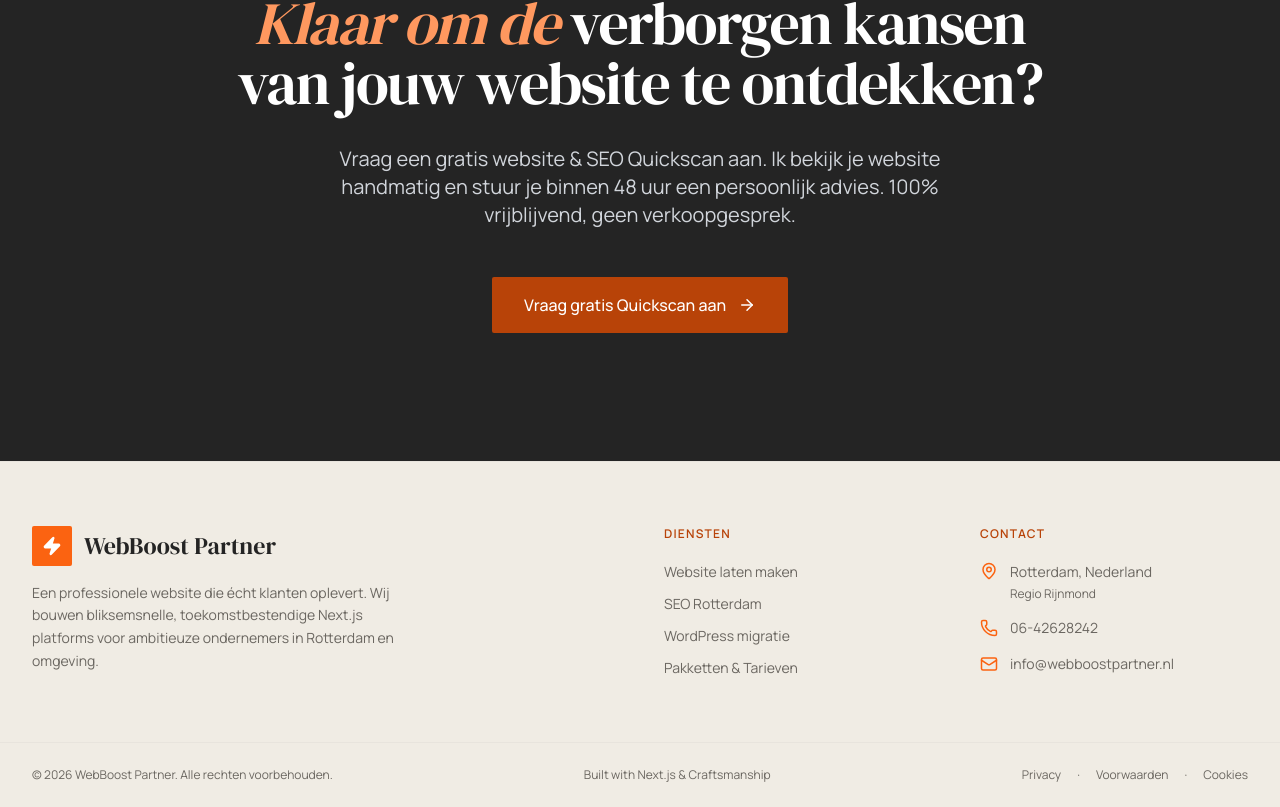
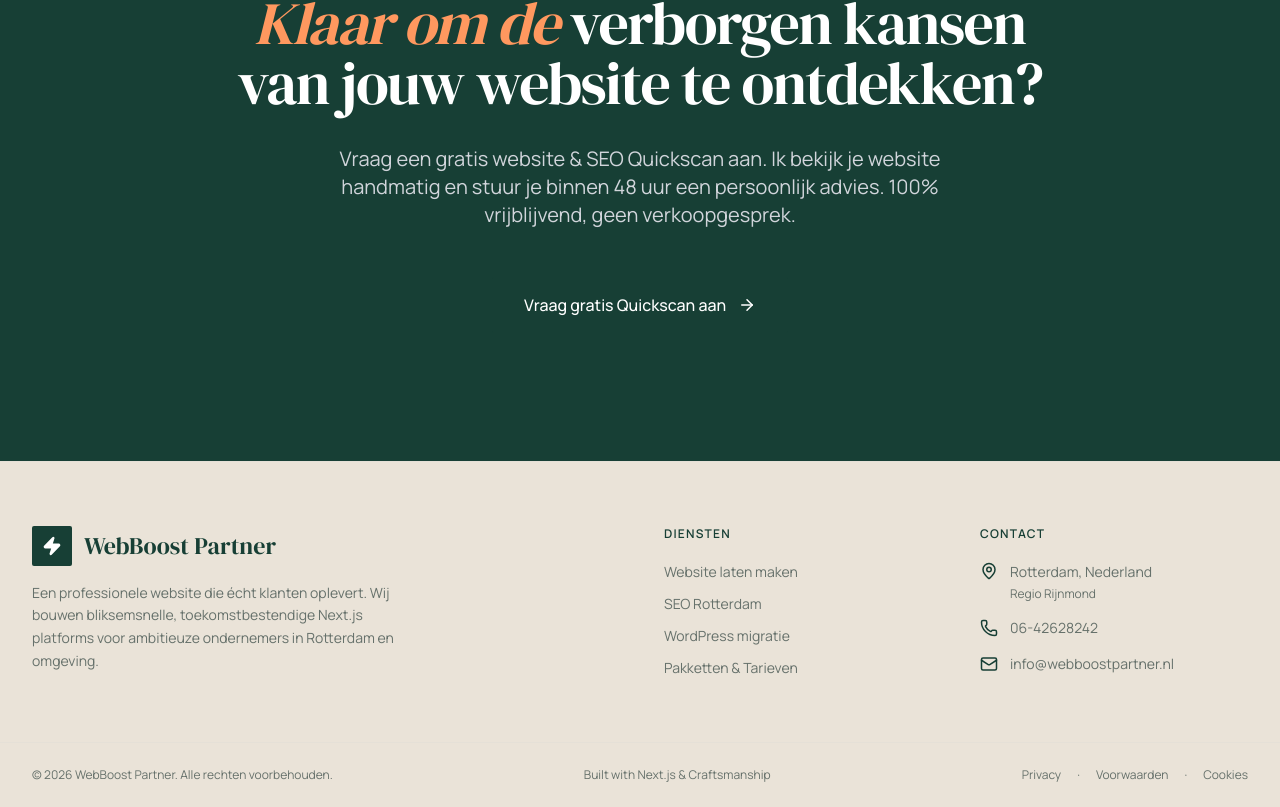
Before and after one commit to Maximustopdeals/testsite-webboostpartner, a Next.js app: page / in a window 1280 px wide. Shown: the part 3155-3962 px from the top of the page. Built offline with nearby package versions, Linux system fonts and the light colour scheme.

Commit message:
Refactor color and shadow settings in Tailwind config
Updated color values for background, foreground, brand, and accent. Adjusted box shadow properties for soft and card effects.

```diff
--- a/tailwind.config.js
+++ b/tailwind.config.js
@@ -1,3 +1,4 @@
+
 /** @type {import('tailwindcss').Config} */
 module.exports = {
   content: [
@@ -9,21 +10,26 @@ module.exports = {
     extend: {
       colors: {
         background: {
-          DEFAULT: "#FCFAF6",
-          secondary: "#F0ECE4",
+          DEFAULT: "#F7F5F0",
+          secondary: "#EAE3D8",
         },
         foreground: {
-          DEFAULT: "#242424",
-          muted: "#6B6761",
+          DEFAULT: "#173F35",
+          muted: "#66716B",
         },
         brand: {
-          DEFAULT: "#FB6311",
-          hover: "#E0550A",
-          accessible: "#B84308",
-          "accessible-hover": "#A83B08",
+          DEFAULT: "#173F35",
+          hover: "#245747",
+          accessible: "#173F35",
+          "accessible-hover": "#245747",
+        },
+        accent: {
+          DEFAULT: "#D96B35",
+          hover: "#C45A2A",
+          soft: "#F5E5DA",
         },
         border: {
-          subtle: "#E8E4DD",
+          subtle: "#E5E0D7",
         },
       },
       fontFamily: {
@@ -34,7 +40,8 @@ module.exports = {
         tighter: "-0.02em",
       },
       boxShadow: {
-        soft: "0 4px 20px -2px rgba(36, 36, 36, 0.05)",
+        soft: "0 8px 30px -10px rgba(23, 63, 53, 0.12)",
+        card: "0 18px 50px -20px rgba(23, 63, 53, 0.18)",
       },
     },
   },
```
